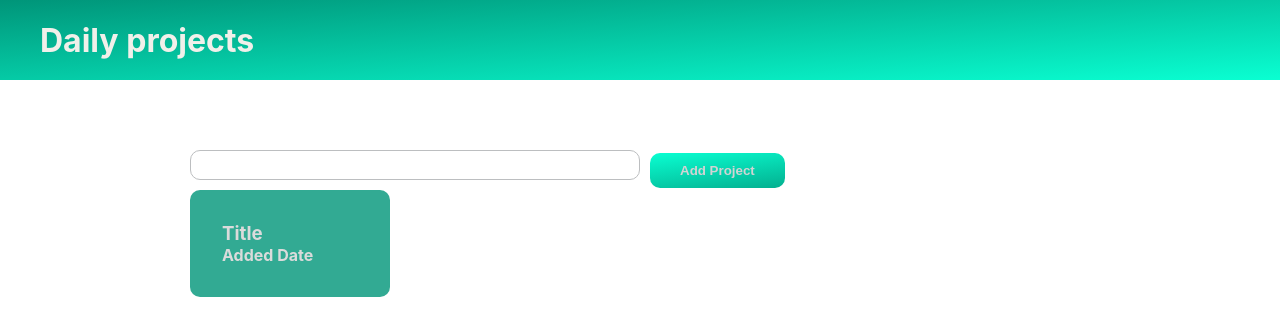
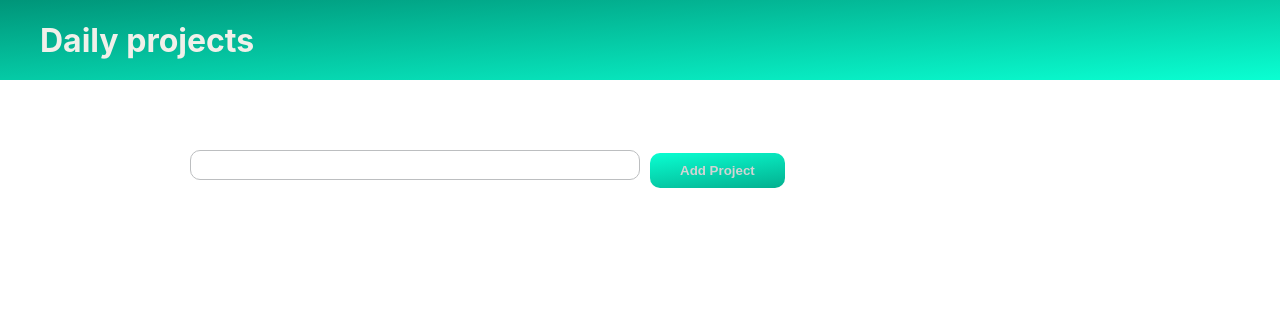
Before and after one commit to R3laxation/Test-Todo, a React (Create React App) app: page / in a window 1280 px wide. Shown: the top 336 px of the page. Built offline with nearby package versions, Linux system fonts and the light colour scheme.

Commit message:
Created Project.tsx

```diff
--- a/src/pages/projects/Projects.tsx
+++ b/src/pages/projects/Projects.tsx
@@ -11,10 +11,7 @@ export const Projects = () => {
                     <Input/>
                     <Button>Add Project</Button>
                 </div>
-                <Link to={`/project/`} className={styles.project}>
-                    <h3>Title</h3>
-                    <h4>Added Date</h4>
-                </Link>
+
             </div>
     );
 };
```
Also changed, not shown: src/pages/projects/project/Project.tsx (added, +12 -0 lines).
